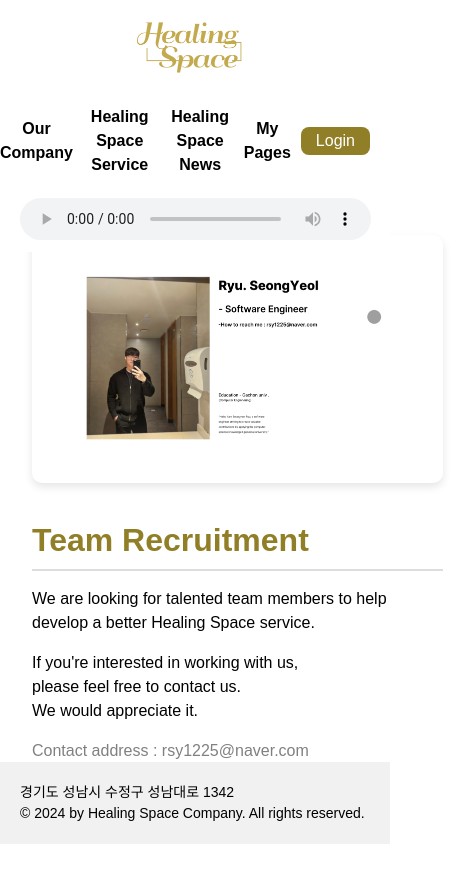
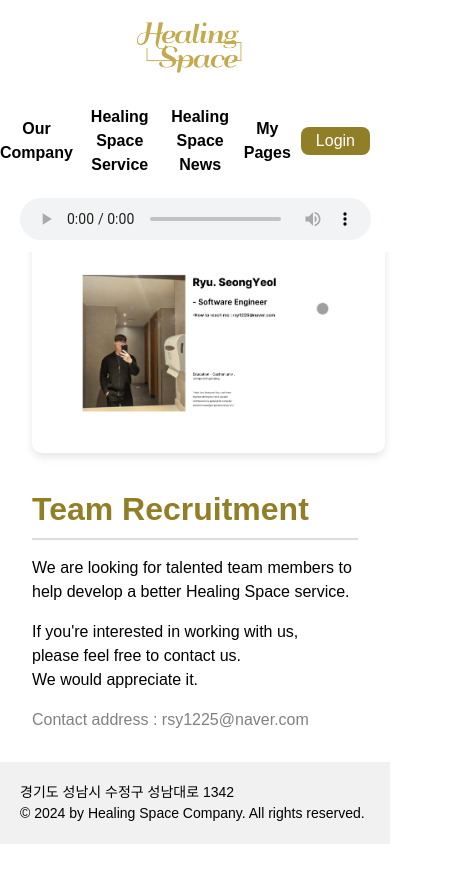
Before and after one commit to passionryu/Healing-Space-Front, a React (Vite) app: page /team in a window 390 px wide. Shown: the top 882 px of the page, 475 px wide, since content can reach past the window. Built offline with nearby package versions, Linux system fonts and the light colour scheme; no server answers.

Commit message:
[fix] 팀, 어바웃 어스 페이지 좌우 넓이 문제 해결

```diff
--- a/src/pages/Team.jsx
+++ b/src/pages/Team.jsx
@@ -3,7 +3,7 @@ import "../styles/Team.css"
 
 const Team = () => {
     return (
-        <>
+        <div className='team-member-container'>
             {/* 이미지 영역 */}
             <div className='team-member-img'>
                 <img src="../src/assets/images/my_profile.png" alt="rsy img" />
@@ -20,7 +20,7 @@ const Team = () => {
 
             </div>
 
-        </>
+        </div>
     )
 
 }
--- a/src/styles/AboutUs.css
+++ b/src/styles/AboutUs.css
@@ -127,16 +127,17 @@
 @media (max-width: 768px) {
  /* 전체 컨테이너 */
 .about-us-container {
-  margin-top: 10vh;
-  display: flex;
+  width: 100%;
+  margin-top: 14vh;
+  display: grid;
   flex-direction: column;
   align-items: center;
-  padding: 20px;
+  padding: 2vh 2vw;
 }
 
 /* 왼쪽 작은 이미지 */
 .about-us-small-image img {
-  width: 70vw;
+  width: 70%;
   height: auto;
   border-radius: 10px;
   /* box-shadow: 0 2px 5px rgba(0, 0, 0, 0.1); */
@@ -147,7 +148,7 @@
   display: grid;
   align-items: center;
   justify-content: center;
-  width: 95vw;
+  width: 90%;
   gap: 20px;
   background: rgba(255, 255, 255, 0.9);
   border-radius: 10px;
--- a/src/styles/Team.css
+++ b/src/styles/Team.css
@@ -23,9 +23,13 @@
 }
 
 @media (max-width : 768px){
+  .team-member-container{
+    width: 100%;
+    height: auto;
+  }
   .team-member-img img{
     margin-top : 17vh;
-    width: 90vw;
+    width: 90%;
     height: auto; /* 비율 유지 */
     border-radius: 10px; /* 둥근 모서리 (선택 사항) */
     box-shadow: 0 4px 8px rgba(0, 0, 0, 0.1); /* 그림자 추가 (선택 사항) */
```
